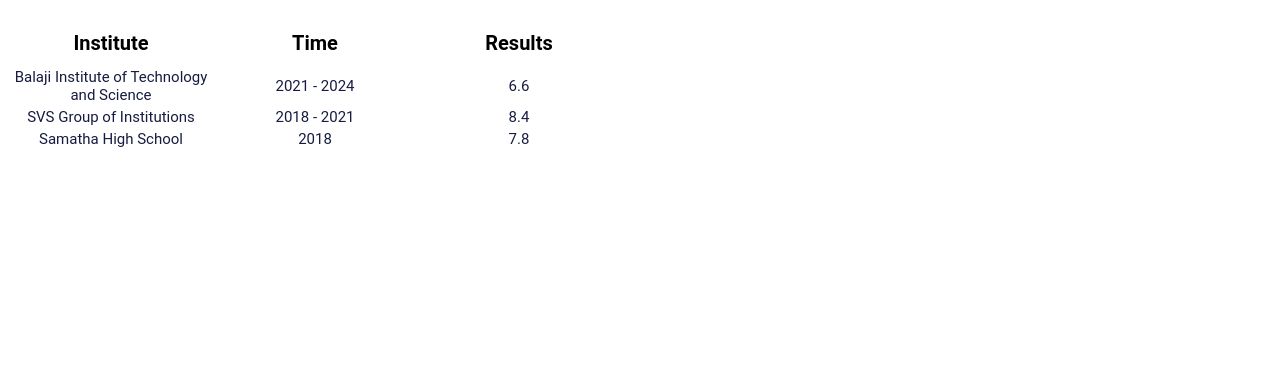
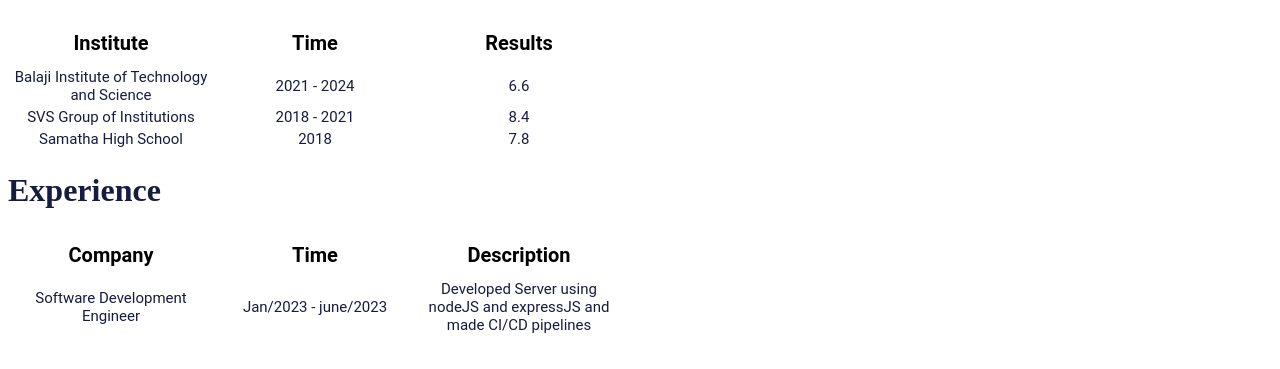
Before and after one commit to axxxay/PCVP-1, a website: page index.html in a window 1280 px wide. Shown: the part 289-658 px from the top of the page. Drawn offline with Linux system fonts and the light colour scheme.

Commit message:
first commit of PCVP-4

```diff
--- a/index.html
+++ b/index.html
@@ -44,5 +44,20 @@
             </tr>
           </table>
     </div>
+    <div id="experience_section">
+        <h1 id="experience_heading">Experience</h1>
+        <table>
+            <tr>
+              <th class="experience_table_heading">Company</th>
+              <th class="experience_table_heading">Time</th>
+              <th class="experience_table_heading">Description</th>
+            </tr>
+            <tr>
+              <td class="experience_table_data">Software Development Engineer</td>
+              <td class="experience_table_data">Jan/2023 - june/2023</td>
+              <td class="experience_table_data">Developed Server using nodeJS and expressJS and made CI/CD pipelines</td>
+            </tr>
+          </table>
+    </div>
 </body>
 </html>
--- a/style.css
+++ b/style.css
@@ -32,3 +32,21 @@
     width: 200px;
     text-align: center;
 }
+#experience_heading {
+    color: #161B40;
+}
+.experience_table_heading {
+    color: black;
+    font-family: "Roboto";
+    font-size: 20px;
+    padding: 10px;
+    margin-right: 25px;
+}
+.experience_table_data {
+    color: #161B40;
+    font-family: "Roboto";
+    font-size: 15px;
+    margin-right: 10px;
+    width: 200px;
+    text-align: center;
+}
```
